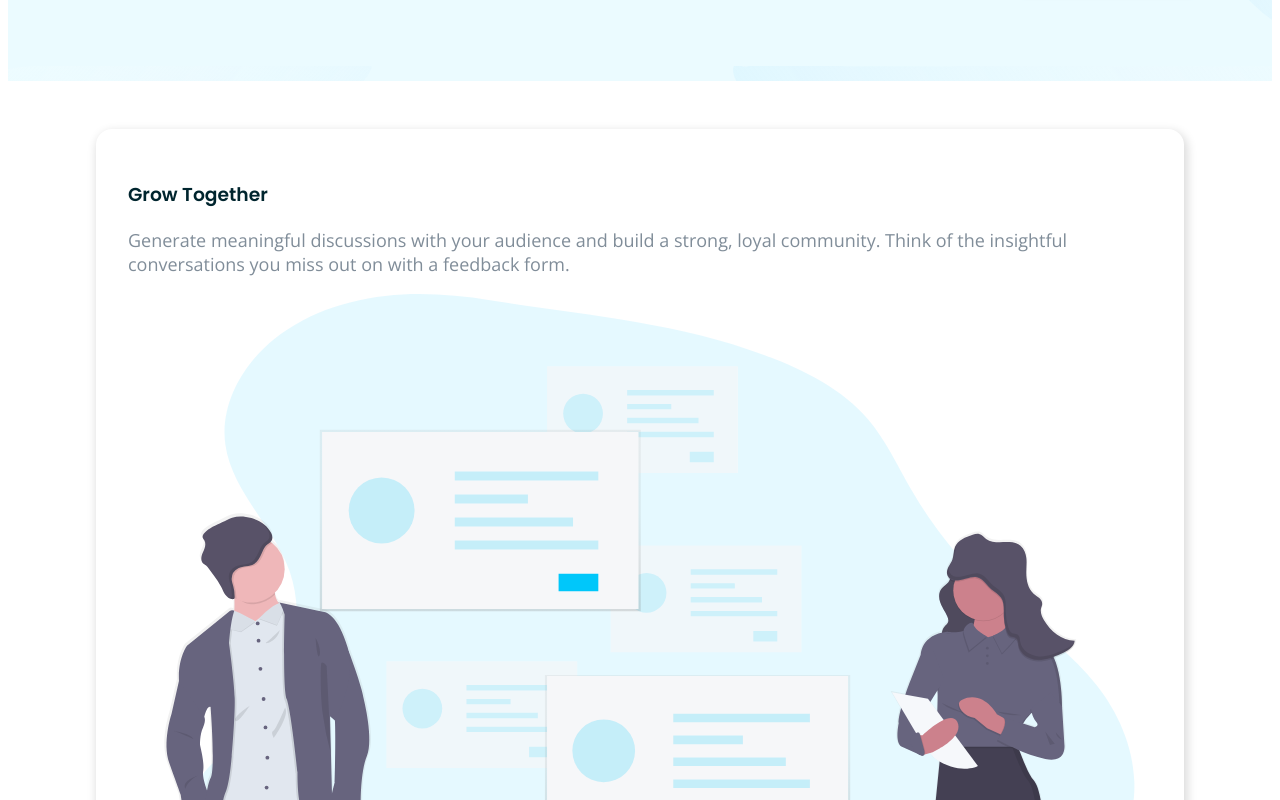
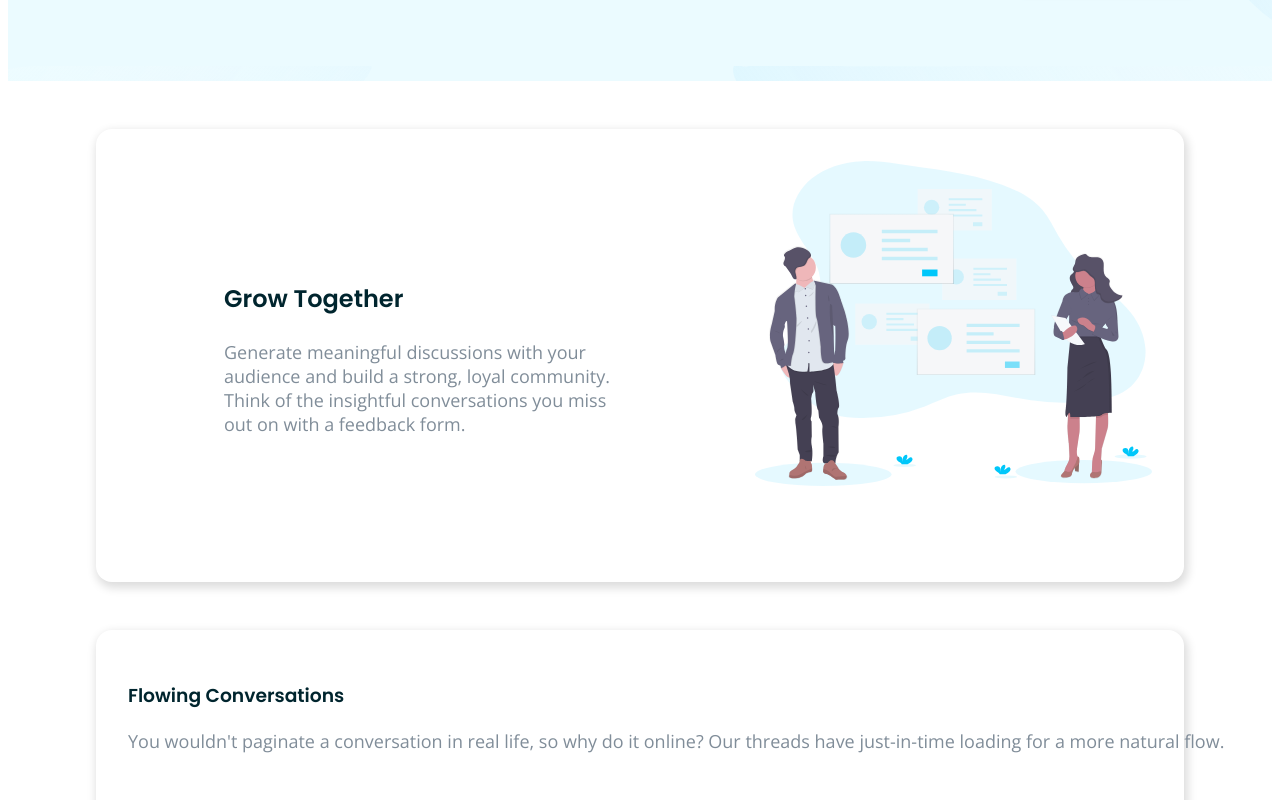
Before and after one commit to brittgalloway/landingPage, a website: page index.html in a window 1280 px wide. Shown: the part 660-1460 px from the top of the page. Drawn offline with nearby package versions, Linux system fonts and the light colour scheme.

Commit message:
section 2 styled

```diff
--- a/index.html
+++ b/index.html
@@ -21,13 +21,11 @@
   </head>
   <body>
     <section id="topSection">
-      <!-- <header> -->
       <img id="logo" src="images/logo.svg" alt="Huddle logo" />
       <button id="topBtn">
         Try It Free
       </button>
-      <!-- </header> -->
-      <article>
+      <article id="build">
         <h1>Build The Community <br />Your Fans Will Love</h1>
         <p>
           Huddle re-imagines the way we build communities. You have a voice, but
@@ -45,7 +43,7 @@
       />
     </section>
     <section id="secondSection">
-      <article>
+      <article id="grow">
         <h1>
           Grow Together
         </h1>
@@ -56,6 +54,7 @@
         </p>
       </article>
       <img
+        id="visual2"
         src="images/illustration-grow-together.svg"
         alt="illustrated co-workers"
       />
--- a/style.scss
+++ b/style.scss
@@ -16,6 +16,8 @@ $body: "Open Sans", sans-serif;
   width: fit-content;
 }
 @mixin sections {
+  display: grid;
+  gap: 2em;
   width: 80vw;
   border-radius: 1em;
   box-shadow: $shadow;
@@ -46,7 +48,7 @@ button {
   grid-template-areas: "top topButton" "text img";
   background-image: url("./images/bg-hero-desktop.svg");
   background-color: $paleCyan;
-  article {
+  #build {
     grid-area: text;
     align-self: center;
     width: 90%;
@@ -83,6 +85,21 @@ button {
 }
 #secondSection {
   @include sections();
+  grid-template-columns: 3fr 2fr;
+  grid-template-areas: "left right";
+  #grow {
+    grid-area: left;
+    align-self: center;
+    padding: 6em;
+    h1 {
+      font-size: 1.5em;
+    }
+  }
+  #visual2 {
+    grid-area: right;
+    width: 100%;
+    height: auto;
+  }
 }
 #thirdSection {
   @include sections();
@@ -105,5 +122,13 @@ footer {
   background-color: $darkCyan;
   width: 100vw;
 }
-@media (min-width: 375px) {
-}
+// @media (max-width: 375px) {
+//   #topSection {
+//     display: grid;
+//     gap: 2em;
+//     grid-template-columns: 2fr 2fr;
+//     grid-template-areas: "top topButton" "text text" "img img";
+//     background-image: url("./images/bg-hero-mobile.svg");
+//     background-color: $paleCyan;
+//   }
+// }
```
Also changed, not shown: style.css, 1 other file.
